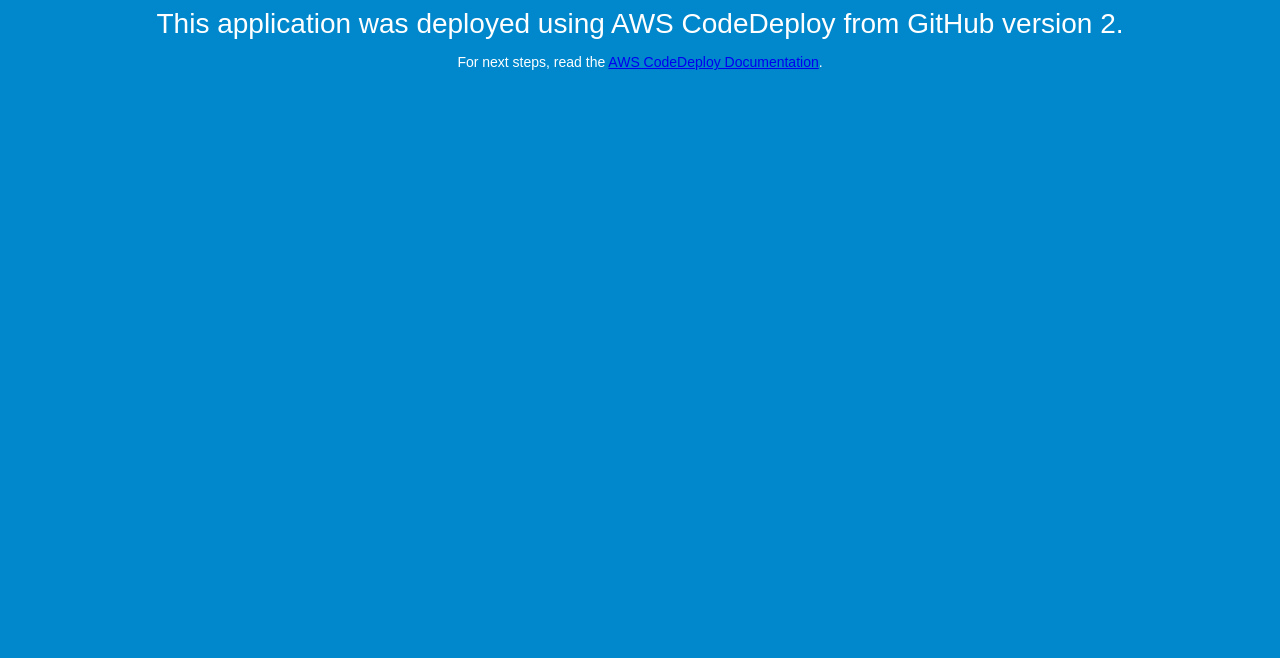
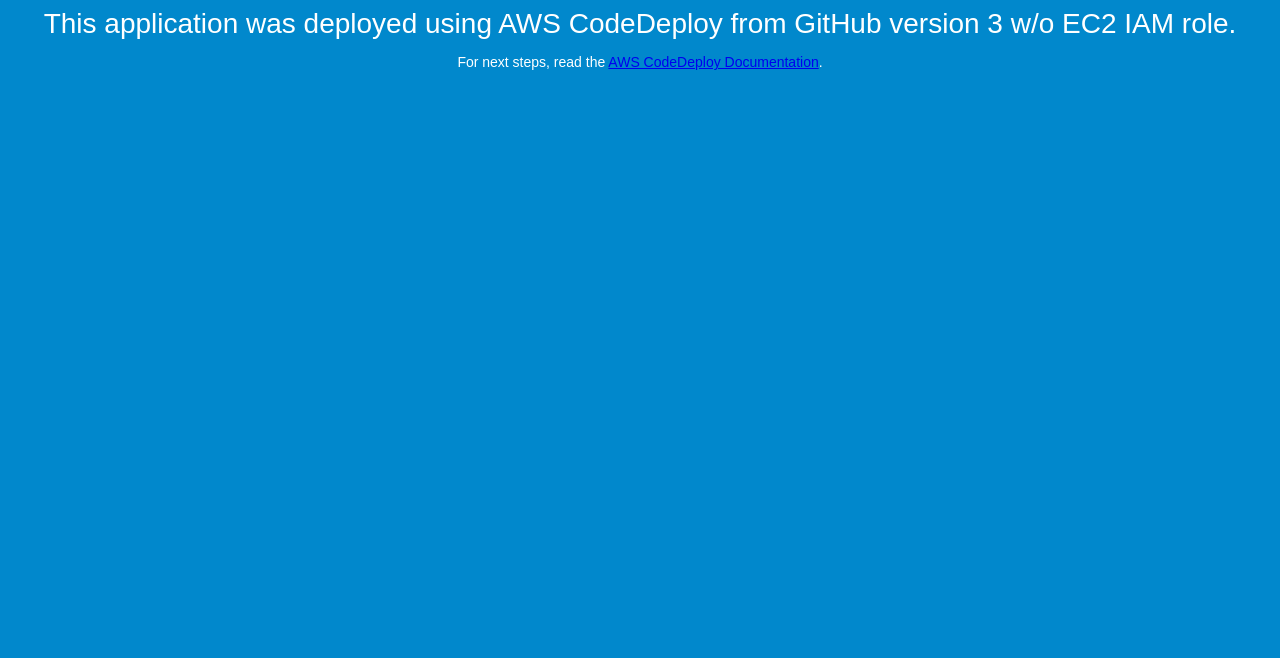
Before and after one commit to jxxxxn/SampleApp_Linux, a plain HTML site: page index.html in a window 1280 px wide. Shown: the part 142-800 px from the top of the page. Drawn offline with Linux system fonts and the light colour scheme.

Commit message:
Update index.html
version 3 w/o EC2 IAM role.

```diff
--- a/index.html
+++ b/index.html
@@ -27,7 +27,7 @@
 <body>
   <div align="center">
     <h1>Congratulations</h1>
-    <h2>This application was deployed using AWS CodeDeploy from GitHub version 2.</h2>
+    <h2>This application was deployed using AWS CodeDeploy from GitHub version 3 w/o EC2 IAM role.</h2>
     <p>For next steps, read the <a href="http://aws.amazon.com/documentation/codedeploy">AWS CodeDeploy Documentation</a>.</p>
   </div>
 </body>
```
